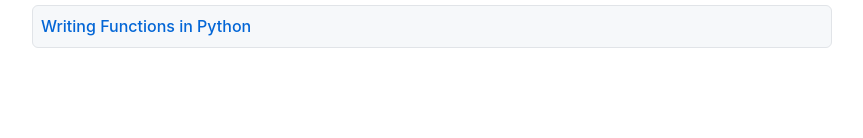
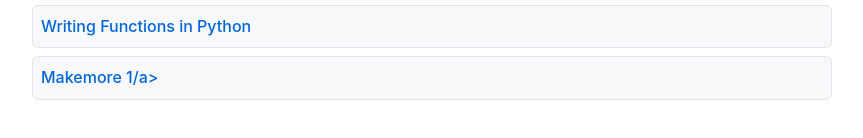
Before and after one commit to omkar-thite/omkar-thite.github.io, a plain HTML site: page index.html in a window 1280 px wide. Shown: the part 648-786 px from the top of the page, without its empty margins (208-1071 px from the left). Drawn offline with Linux system fonts and the light colour scheme.

Commit message:
Update index.html

```diff
--- a/index.html
+++ b/index.html
@@ -53,6 +53,7 @@
         <li><a href="python_toolbox_part2.html">Python Toolbox Part 2</a></li>
         <li><a href="software_design_python.html">Software Design Python</a></li>
         <li><a href="writing_functions_in_python.html">Writing Functions in Python</a></li>
+        <li><a href="makemore_1.md">Makemore 1/a></li>
     </ul>
 </body>
 </html>
```
